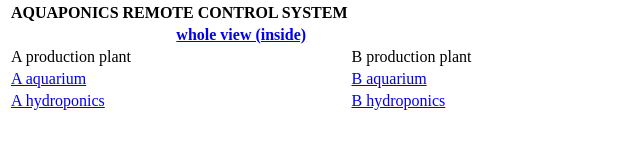
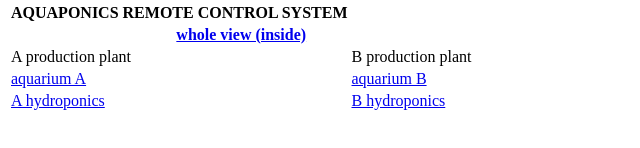
Before and after one commit to sagara-laboratory/sagara-laboratory.github.io, a plain HTML site: page index.html in a window 1280 px wide. Shown: the part 344-492 px from the top of the page, 0-640 px from the left. Drawn offline with Linux system fonts and the light colour scheme.

Commit message:
Update index.html

```diff
--- a/index.html
+++ b/index.html
@@ -29,15 +29,15 @@
       <th colpan=6>AQUAPONICS REMOTE CONTROL SYSTEM</th>
     </tr>
     <tr>
-      <th colspan=6><a href="http://172.24.192.38/">whole view (inside)</a></th>
+      <th colspan=6><a href="http://172.24.192.42/">whole view (inside)</a></th>
     </tr>
     <tr>
       <td colspan=3>A production plant</td>
       <td colspan=3>B production plant</td>
     </tr>
     <tr>
-      <td colspan=3><a href="http://172.24.192.42/">A aquarium</a></td>
-      <td colspan=3><a href="http://172.24.192.41/">B aquarium</a></td>
+      <td colspan=3><a href="http://172.24.192.38/">aquarium A</a></td>
+      <td colspan=3><a href="http://172.24.192.41/">aquarium B</a></td>
     </tr>
     <tr>
       <td colspan=3><a href="http://172.24.192.44/">A hydroponics</a></td>
```
